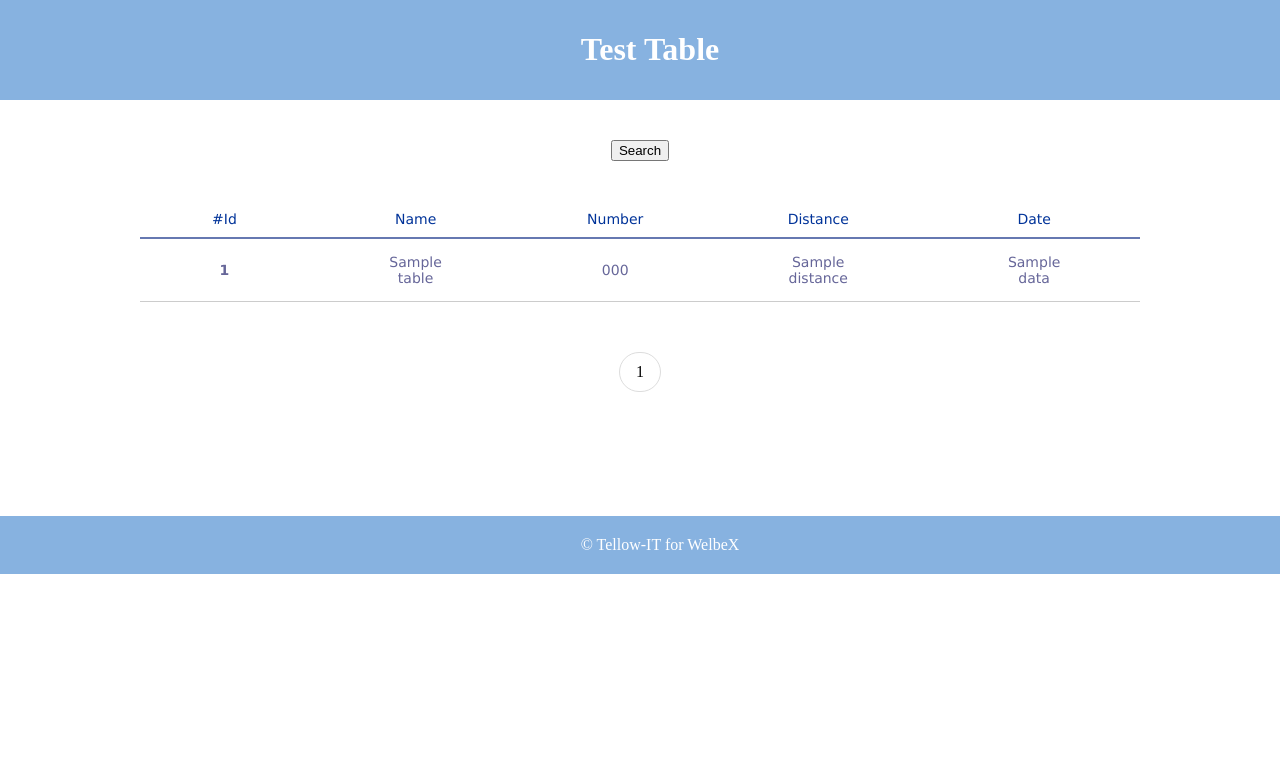
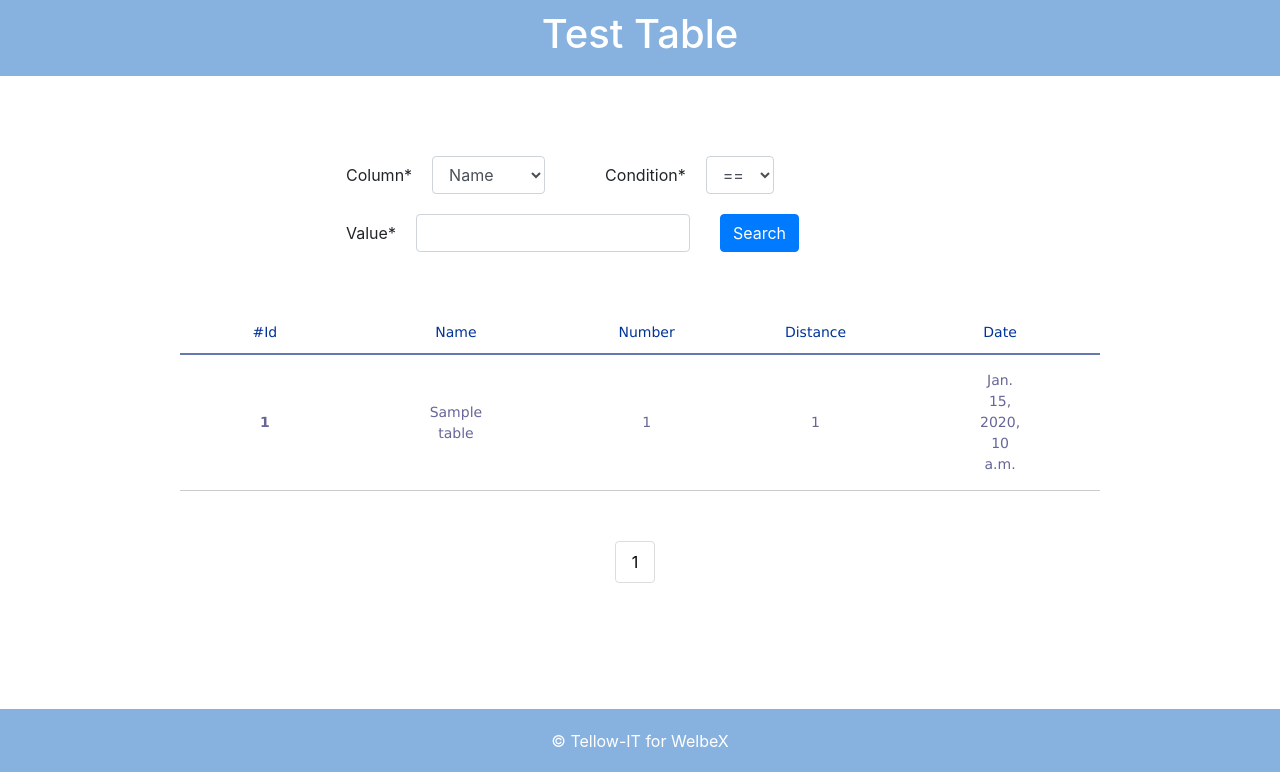
Before and after one commit to tellow-it/django_table, a Django app: template templates/main/list_table.html in a window 1280 px wide. Shown: the top 772 px of the page. Run offline with Django 4.2, Linux system fonts and the light colour scheme; tables that the repository leaves empty hold one stand-in row (values such as "Sample post"); the template is opened without the code that fills it: values that come from a table or form of the project are taken from there, most other values are stand-ins (such as "Sample title", 1, 10 or a date in 2020); some libraries are stand-ins or nearby versions.

Commit message:
make form css

```diff
--- a/django_table/settings.py
+++ b/django_table/settings.py
@@ -35,9 +35,8 @@
     'django.contrib.sessions',
     'django.contrib.messages',
     'django.contrib.staticfiles',
-    'django_filters',
     'main',
-    'bootstrapform',
+    'crispy_forms',
 ]
 
 MIDDLEWARE = [
@@ -126,3 +125,5 @@
 # https://docs.djangoproject.com/en/4.0/ref/settings/#default-auto-field
 
 DEFAULT_AUTO_FIELD = 'django.db.models.BigAutoField'
+
+CRISPY_TEMPLATE_PACK = 'bootstrap4'
--- /dev/null
+++ b/main/forms.py
@@ -0,0 +1,20 @@
+from django import forms
+from .models import Table
+
+
+class TableForm(forms.Form):
+
+    CHOICES_COLUMN = (
+        (1, 'Name'),
+        (2, 'Number'),
+        (3, 'Distance'),
+    )
+    CHOICES_CONDITION = (
+        ('equal', '=='),
+        ('more', '>'),
+        ('less', '<'),
+    )
+
+    column = forms.ChoiceField(choices=CHOICES_COLUMN)
+    condition = forms.ChoiceField(choices=CHOICES_CONDITION)
+    value = forms.CharField()
--- a/main/models.py
+++ b/main/models.py
@@ -10,6 +10,3 @@
 
     def __str__(self):
         return self.name + str(self.numbers) + str(self.distance) + str(self.data)
-
-    class Meta:
-        ordering = ('data', )
--- a/static/css/style.css
+++ b/static/css/style.css
@@ -75,12 +75,30 @@
 div.center {
     text-align: center;
 }
-form{
-    margin: 20px;
+
+form {
+    padding-left: 20%;
+    width: 70%;
+    margin: 60px;
 }
-button{
-    margin: 20px;
+
+.btn {
+    margin-top: 20px;
 }
+.form-control{
+    margin-left: 20px;
+}
+
+
+.form-inline .form-group {
+    margin-top: 20px;
+    margin-bottom: 20px;
+    margin-left: 30px;
+    margin-right: 30px;
+}
+
+
+
 
 footer {
     left: 0;
--- a/templates/main/base.html
+++ b/templates/main/base.html
@@ -1,5 +1,5 @@
 {% load static %}
-{% load bootstrap %}
+{% load crispy_forms_tags %}
 <!DOCTYPE html>
 <html lang="en">
 <head>
@@ -7,28 +7,38 @@
     <title>{% block title %}
     {% endblock %}</title>
     <link rel="stylesheet" href="{% static  'css/style.css' %}">
+    <link rel="stylesheet" href="https://maxcdn.bootstrapcdn.com/bootstrap/4.0.0/css/bootstrap.min.css"
+          integrity="sha384-Gn5384xqQ1aoWXA+058RXPxPg6fy4IWvTNh0E263XmFcJlSAwiGgFAW/dAiS6JXm" crossorigin="anonymous">
 </head>
 <body>
 <header>
     {% block header %}
-{% endblock %}
+    {% endblock %}
 </header>
 
 {% block search %}
 {% endblock %}
 
 <main>
-{% block main %}
-{% endblock %}
+    {% block main %}
+    {% endblock %}
 </main>
 
 {% block pagination %}
 {% endblock %}
 
 <footer>
-{% block footer %}
-{% endblock %}
+    {% block footer %}
+    {% endblock %}
 </footer>
-
+<script src="https://code.jquery.com/jquery-3.2.1.slim.min.js"
+            integrity="sha384-KJ3o2DKtIkvYIK3UENzmM7KCkRr/rE9/Qpg6aAZGJwFDMVNA/GpGFF93hXpG5KkN"
+            crossorigin="anonymous"></script>
+    <script src="https://cdnjs.cloudflare.com/ajax/libs/popper.js/1.12.9/umd/popper.min.js"
+            integrity="sha384-ApNbgh9B+Y1QKtv3Rn7W3mgPxhU9K/ScQsAP7hUibX39j7fakFPskvXusvfa0b4Q"
+            crossorigin="anonymous"></script>
+    <script src="https://maxcdn.bootstrapcdn.com/bootstrap/4.0.0/js/bootstrap.min.js"
+            integrity="sha384-JZR6Spejh4U02d8jOt6vLEHfe/JQGiRRSQQxSfFWpi1MquVdAyjUar5+76PVCmYl"
+            crossorigin="anonymous"></script>
 </body>
 </html>
--- a/templates/main/list_table.html
+++ b/templates/main/list_table.html
@@ -1,16 +1,16 @@
 {% extends 'main/base.html' %}
+{% load crispy_forms_filters %}
+{% load crispy_forms_tags %}
 
 {% block header %}
     {% include 'main/includes/header.html' %}
 {% endblock %}
 {% block search %}
-    {% load bootstrap %}
-
-    <form method="GET">
-        {{ filter.form|bootstrap }}
-        <button type="submit" class="btn btn-primary">Search</button>
-    </form>
-
+<form class="form-inline"  method="post">
+    {% csrf_token %}
+    {{ form_filter|crispy }}
+    <button type="submit" class="btn btn-primary">Search</button>
+  </form>
 {% endblock %}
 
 {% block main %}
@@ -23,7 +23,7 @@
             <th>Date</th>
         </tr>
 
-        {% for table in filter.qs %}
+        {% for table in table_list %}
 
             <tr>
                 <td><b>{{ table.id }}</b></td>
```
Also changed, not shown: main/views.py (+8 -3 lines).
